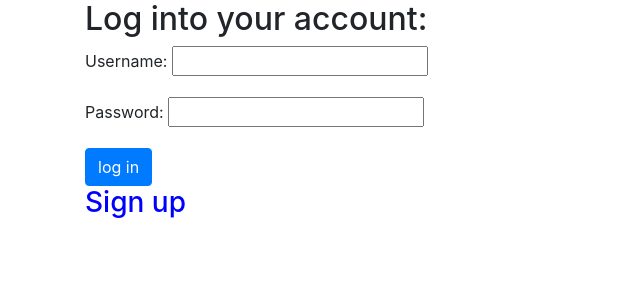
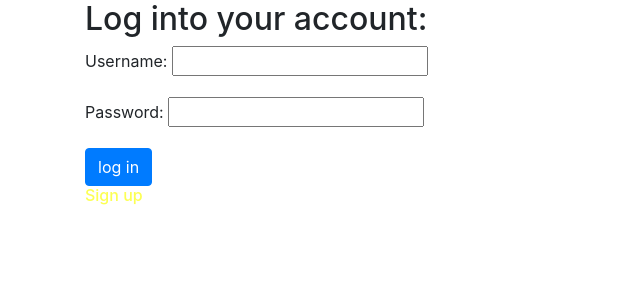
Before and after one commit to Jameslynx/task-manager, a Django app: page /accounts/login/ in a window 1280 px wide. Shown: the part 56-356 px from the top of the page, without its empty margins (0-640 px from the left). Run offline with Django 3.2, Linux system fonts and the light colour scheme; some libraries are stand-ins or nearby versions.

Commit message:
Login update

```diff
--- a/templates/accounts/login.html
+++ b/templates/accounts/login.html
@@ -6,5 +6,5 @@
         {{ form.as_p }}
         <button type="submit" class="btn btn-primary">log in</button>
     </form>
-    <h3><a href="{% url 'accounts:register' %}" style="text-decoration: none; color: blue;">Sign up</a></h3>
+    <h6><a href="{% url 'accounts:register' %}" style="text-decoration: none; color: #fcff54;">Sign up</a></h6>
 {% endblock %}
--- a/templates/base.html
+++ b/templates/base.html
@@ -17,17 +17,18 @@
       </button>
       <div class="collapse navbar-collapse" id="navbarNav">
         <ul class="navbar-nav">
-          <li class="nav-item active">
-            <a class="nav-link" href="{% url 'accounts:login' %}">Login<span class="sr-only">(current)</span></a>
-          </li>
-        {% if not request.user.is_authenticated %}
+          {% if not request.user.is_authenticated %}
             <li class="nav-item">
             <a class="nav-link" href="{% url 'accounts:register' %}">Register</a>
-          </li>
+            </li>
+        {% else %}
+            <li class="nav-item active">
+            <a class="nav-link" href="{% url 'accounts:login' %}">Login<span class="sr-only">(current)</span></a>
+            </li>
+            <li class="nav-item">
+            <a class="nav-link" href="{% url 'accounts:logout' %}">Logout</a>
+            </li>
         {% endif %}
-          <li class="nav-item">
-            <a class="nav-link" href="{% url 'accounts:logout' %}">Logout</a>
-          </li>
         </ul>
       </div>
 </nav>
```
